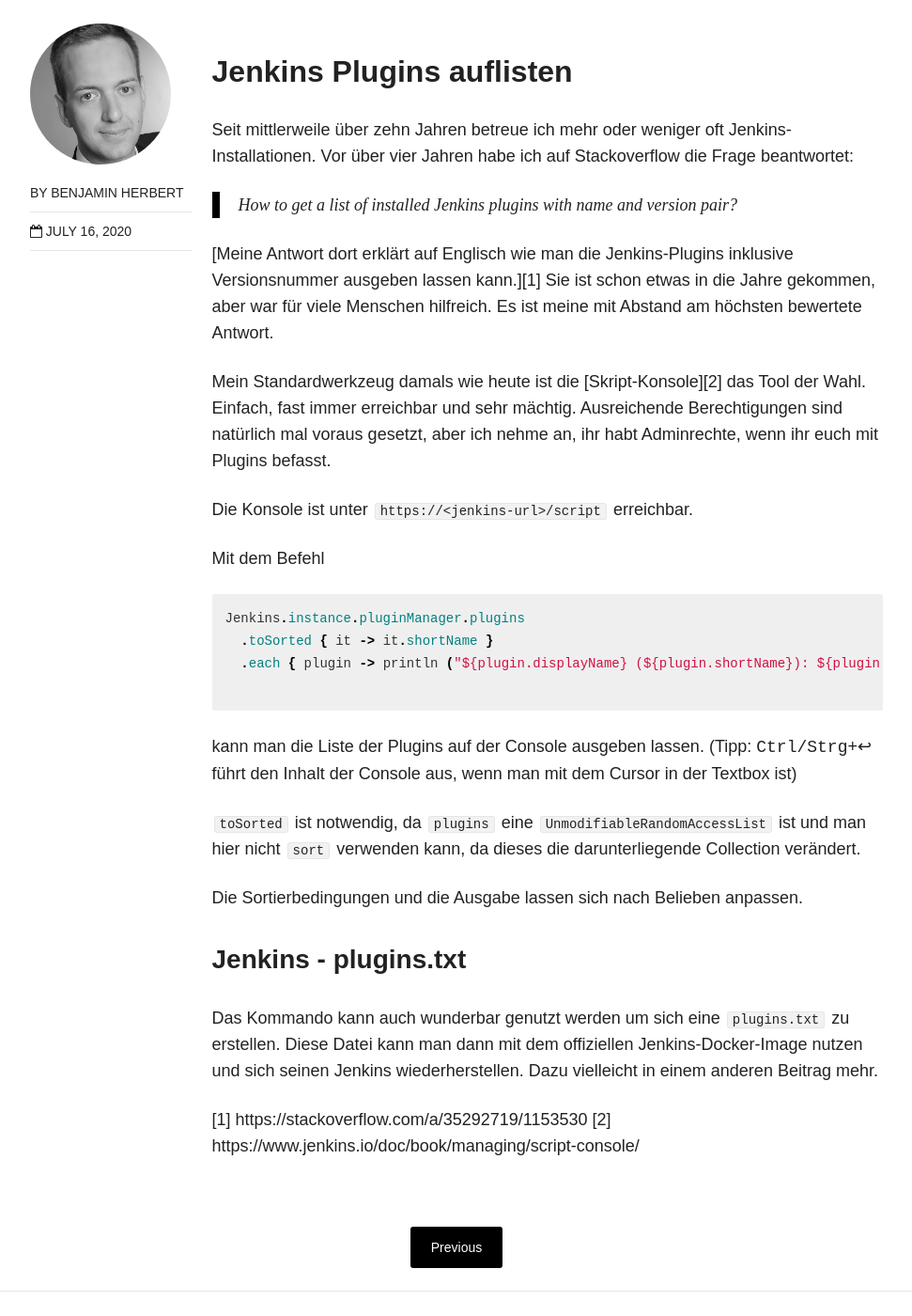
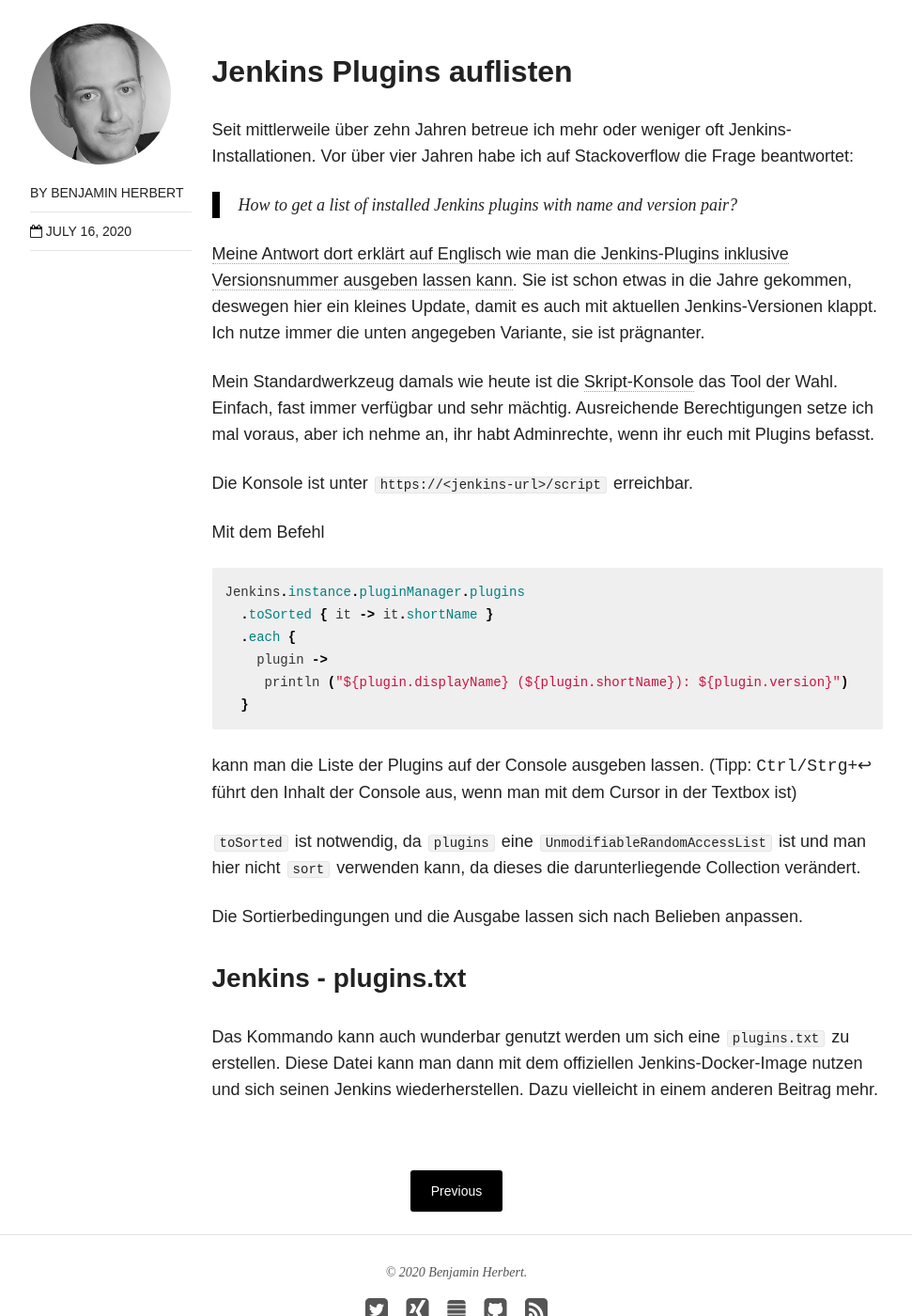
Before and after one commit to BenjaminHerbert/BenjaminHerbert.github.io, a Jekyll site: the page built from _posts/blog/2020-07-16-how-to-get-a-list-of-jenkins-plugins-with-name-and-version.md, in a window 1280 px wide and 1400 px high, scrolled down 443 px. Shown: the whole window at 94% size, without its empty margins (154-1125 px from the left). Built offline with Jekyll 4.4.1, drawn with Linux system fonts in a browser that asks for light colours.

Commit message:
Fix links

````diff
--- a/_posts/blog/2020-07-16-how-to-get-a-list-of-jenkins-plugins-with-name-and-version.md
+++ b/_posts/blog/2020-07-16-how-to-get-a-list-of-jenkins-plugins-with-name-and-version.md
@@ -14,9 +14,9 @@ Seit mittlerweile über zehn Jahren betreue ich mehr oder weniger oft Jenkins-In
 
 > How to get a list of installed Jenkins plugins with name and version pair?
 
-[Meine Antwort dort erklärt auf Englisch wie man die Jenkins-Plugins inklusive Versionsnummer ausgeben lassen kann.][1] Sie ist schon etwas in die Jahre gekommen, aber war für viele Menschen hilfreich. Es ist meine mit Abstand am höchsten bewertete Antwort.
+[Meine Antwort dort erklärt auf Englisch wie man die Jenkins-Plugins inklusive Versionsnummer ausgeben lassen kann](https://stackoverflow.com/a/35292719/1153530). Sie ist schon etwas in die Jahre gekommen, deswegen hier ein kleines Update, damit es auch mit aktuellen Jenkins-Versionen klappt. Ich nutze immer die unten angegeben Variante, sie ist prägnanter.
 
-Mein Standardwerkzeug damals wie heute ist die [Skript-Konsole][2] das Tool der Wahl. Einfach, fast immer erreichbar und sehr mächtig. Ausreichende Berechtigungen sind natürlich mal voraus gesetzt, aber ich nehme an, ihr habt Adminrechte, wenn ihr euch mit Plugins befasst.
+Mein Standardwerkzeug damals wie heute ist die [Skript-Konsole](https://www.jenkins.io/doc/book/managing/script-console/) das Tool der Wahl. Einfach, fast immer verfügbar und sehr mächtig. Ausreichende Berechtigungen setze ich mal voraus, aber ich nehme an, ihr habt Adminrechte, wenn ihr euch mit Plugins befasst.
 
 Die Konsole ist unter `https://<jenkins-url>/script` erreichbar.
 
@@ -24,8 +24,10 @@ Mit dem Befehl
 ```groovy
 Jenkins.instance.pluginManager.plugins
   .toSorted { it -> it.shortName }
-  .each { plugin -> println ("${plugin.displayName} (${plugin.shortName}): ${plugin.version}") }
-
+  .each {
+    plugin ->
+     println ("${plugin.displayName} (${plugin.shortName}): ${plugin.version}")
+  }
 ```
 kann man die Liste der Plugins auf der Console ausgeben lassen. (Tipp: <kbd>Ctrl/Strg</kbd>+<kbd>↩</kbd> führt den Inhalt der Console aus, wenn man mit dem Cursor in der Textbox ist)
 
@@ -36,7 +38,3 @@ Die Sortierbedingungen und die Ausgabe lassen sich nach Belieben anpassen.
 ### Jenkins - plugins.txt
 
 Das Kommando kann auch wunderbar genutzt werden um sich eine `plugins.txt` zu erstellen. Diese Datei kann man dann mit dem offiziellen Jenkins-Docker-Image nutzen und sich seinen Jenkins wiederherstellen. Dazu vielleicht in einem anderen Beitrag mehr.
-
-
-[1] https://stackoverflow.com/a/35292719/1153530
-[2] https://www.jenkins.io/doc/book/managing/script-console/
````
